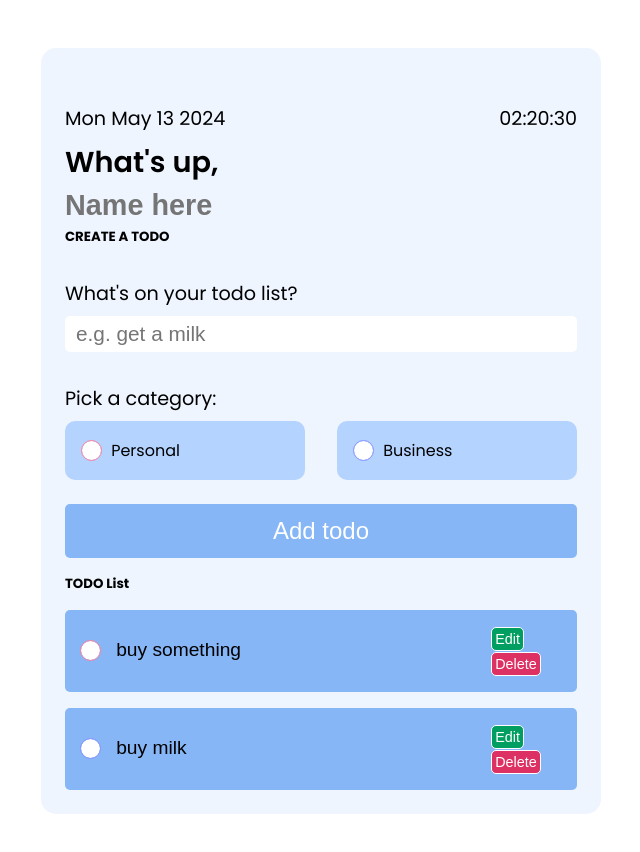
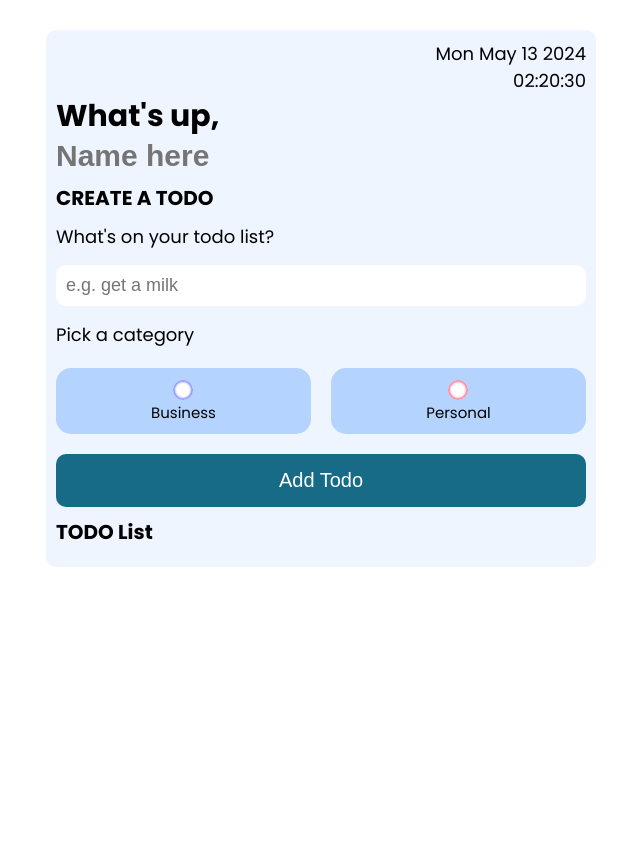
Before and after one commit to Diaaana03/neobis-front-todoList, a plain HTML site: page index.html in a window 1280 px wide. Shown: the whole page, without its empty margins (319-959 px from the left). After the commit the page ends 800 px from the top, so only its background shows below. Drawn offline with Linux system fonts and the light colour scheme.

Commit message:
added functions and i have changed a bit of html and css

```diff
--- a/index.html
+++ b/index.html
@@ -3,7 +3,7 @@
   <head>
     <meta charset="UTF-8" />
     <meta name="viewport" content="width=device-width, initial-scale=1.0" />
-    <title>To Do list</title>
+    <title>ToDo List</title>
     <link rel="stylesheet" href="./style.css" />
     <link rel="preconnect" href="https://fonts.googleapis.com" />
     <link rel="preconnect" href="https://fonts.gstatic.com" crossorigin />
@@ -13,83 +13,57 @@
     />
   </head>
   <body onload="time()">
-    <div class="container">
+    <main>
       <div class="date-hour">
         <p class="date" id="date">date</p>
         <p class="hour" id="hour">hour</p>
       </div>
-      <header>
-        <h1 class="header__name">
-          What's up,
+      <h1 class="header__text">What's up,</h1>
+      <input
+        class="title"
+        type="text"
+        placeholder="Name here"
+        value=""
+        name="title"
+        id="title"
+      />
+      <h2>CREATE A TODO</h2>
+      <form class="todo-form">
+        <label for="task">What's on your todo list?</label>
         <input
           type="text"
-            placeholder="Name here"
-            id="name"
-            class="name__text"
+          name="task"
+          id="task"
+          placeholder="e.g. get a milk"
         />
-        </h1>
-        <h5>CREATE A TODO</h5>
-      </header>
-      <form id="todo-form">
-        <p>What's on your todo list?</p>
-        <div class="form__control">
+        <label class="category__label">Pick a category</label>
+        <div class="category">
+          <div class="categories">
             <input
-            type="text"
-            class="form__text"
-            placeholder="e.g. get a milk"
-            id="todo-input"
+              class="category__radio"
+              type="radio"
+              id="business"
+              name="category"
+              value="business"
             />
-          <p>Pick a category:</p>
-          <div class="form__radio">
-            <div class="radio__buttons">
+            <label for="business">Business</label>
+          </div>
+          <div class="categories">
             <input
+              class="category__radio personal-radio"
               type="radio"
               id="personal"
-                name="personal"
+              name="category"
               value="personal"
             />
-              <label for="personal" class="radio__title">Personal</label>
-            </div>
-            <div class="radio__buttons">
-              <input
-                type="radio"
-                id="business"
-                name="business"
-                value="business"
-              /><label for="business" class="radio__title">Business</label>
+            <label for="personal">Personal</label>
           </div>
         </div>
-          <button type="submit" class="button__submit">Add todo</button>
-        </div>
+        <input type="submit" id="submit__btn" value="Add Todo" />
       </form>
-      <h5 class="tasks__header">TODO List</h5>
-      <div class="todo__tasks">
-        <div class="tasks" id="todo-tasks">
-          <div class="todo__task">
-            <label><input type="checkbox" name="personal" /></label>
-            <span class="personal"></span>
-            <div class="todo__content">
-              <input type="text" value="buy something" />
-            </div>
-            <div class="todo__buttons">
-              <button class="edit">Edit</button>
-              <button class="delete">Delete</button>
-            </div>
-          </div>
-          <div class="todo__task">
-            <label><input type="checkbox" name="business" /></label>
-            <span class="business"></span>
-            <div class="todo__content">
-              <input type="text" value="buy milk" />
-            </div>
-            <div class="todo__buttons">
-              <button class="edit">Edit</button>
-              <button class="delete">Delete</button>
-            </div>
-          </div>
-        </div>
-      </div>
-    </div>
-    <script src="index.js"></script>
+      <h2>TODO List</h2>
+      <div class="tasks"></div>
+    </main>
+    <script src="./index.js"></script>
   </body>
 </html>
--- a/index.js
+++ b/index.js
@@ -1,7 +1,5 @@
-///time
-
+/// Time
 const data = new Date();
-
 const timeElapsed = Date.now();
 const today = new Date(timeElapsed);
 
@@ -21,5 +19,73 @@ function time() {
   document.getElementById("hour").innerHTML = h + ":" + m + ":" + s;
   setTimeout("time()", 500);
 }
+//////////////
+const submitBtn = document.querySelector("#submit__btn");
 
-///time
+const tasks = document.querySelector(".tasks");
+const task = document.querySelector("#task");
+
+submitBtn.addEventListener("click", (event) => {
+  event.preventDefault();
+  if (task.value) {
+    const newTask = document.createElement("div");
+    newTask.className = "task-container";
+
+    const input = document.createElement("input");
+    input.className = "task-result";
+    input.value = task.value;
+    input.disabled = true;
+
+    //Add
+    const editBtn = document.createElement("button");
+    editBtn.className = "edit";
+    editBtn.textContent = "edit";
+    const deleteBtn = document.createElement("button");
+    deleteBtn.className = "delete";
+    deleteBtn.textContent = "delete";
+    const completeBtn = document.createElement("input");
+    completeBtn.type = "checkbox";
+    completeBtn.className = "task-complete";
+
+    // Checkboxes
+    const category = document.querySelector(
+      'input[name="category"]:checked'
+    ).value;
+    if (category == "business") {
+      completeBtn.style.boxShadow =
+        "inset 0px 0px 2px 2px var(--btn-color-purple)";
+      completeBtn.classList.add("checkbox-blue");
+    } else {
+      completeBtn.style.boxShadow =
+        "inset 0px 0px 2px 2px var(--btn-color-pink)";
+      completeBtn.classList.add("checkbox-pink");
+    }
+
+    //Delete Button
+    deleteBtn.addEventListener("click", (event) => {
+      event.preventDefault();
+      newTask.remove();
+    });
+
+    //Edit Button
+    editBtn.addEventListener("click", (event) => {
+      event.preventDefault();
+      input.disabled = false;
+    });
+
+    completeBtn.addEventListener("click", (event) => {
+      event.target.checked == true
+        ? (input.style.textDecoration = "line-through")
+        : (input.style.textDecoration = "none");
+    });
+
+    newTask.prepend(completeBtn);
+    newTask.appendChild(input);
+    newTask.appendChild(editBtn);
+    newTask.appendChild(deleteBtn);
+
+    tasks.appendChild(newTask);
+  } else {
+    alert("Pleade write a task");
+  }
+});
--- a/style.css
+++ b/style.css
@@ -1,212 +1,216 @@
+:root {
+  --main-bg-color: #eef5ff;
+  --btn-color-purple: #8b93ff;
+  --btn-color-pink: #fc819e;
+}
+
 * {
   padding: 0;
   margin: 0;
   box-sizing: border-box;
+  border: none;
 }
 
 html {
-  font-size: 10px=1rem;
+  font-size: 10px;
 }
 
 body {
   font-family: "Poppins", sans-serif;
 }
 
-p {
-  margin-top: 2rem;
-  font-size: 1.2rem;
+main {
+  padding: 10px;
+  border-radius: 10px;
+  width: 55rem;
+  margin: 3rem auto;
+  background: var(--main-bg-color);
 }
 
-.container {
-  width: 35rem;
-  background-color: #eef5ff;
-  margin: 3rem auto;
-  border-radius: 15px;
-  padding: 1.5rem;
+.date,
+.hour {
+  font-size: 1.8rem;
+  text-align: right;
 }
 
-/****** Date and Time ********/
-
-.date-hour {
-  display: flex;
-  justify-content: space-between;
-  align-items: center;
-  margin-bottom: 0.5rem;
+.header__text {
+  font-size: 3rem;
+  display: inline;
 }
 
-/****** Name ********/
-
-.header__name {
-  font-size: 1.8rem;
-  font-weight: 600;
+.title {
+  border: none;
+  font-size: 3rem;
+  background: none;
+  font-weight: bolder;
 }
 
-.name__text {
-  font-size: 1.8rem;
-  font-weight: 600;
+.title:focus {
   border: none;
-  background-color: #eef5ff;
-  color: #000;
+  outline: none;
 }
 
-/****** Input ********/
-
-.form__text {
-  font-size: 1.3rem;
-  padding-top: 5px;
-  padding-bottom: 5px;
-  padding-left: 10px;
-  border-radius: 5px;
-  border: 1px solid transparent;
-  margin-top: 0.5rem;
-  width: 32rem;
+h2 {
+  font-size: 2rem;
+  margin: 1rem 0;
 }
 
-/****** Category Buttons ********/
-
-.form__radio {
-  margin-top: 0.5rem;
-  display: flex;
-  justify-content: space-between;
+.todo-form #task {
+  font-size: 1.8rem;
+  padding: 1rem 1rem;
+  width: 100%;
+  margin: 1.5rem 0;
 }
 
-.radio__buttons {
-  border: 1px solid transparent;
-  display: flex;
-  width: 15rem;
-  padding: 1rem;
+.todo-form input {
   border-radius: 10px;
-  background-color: #b4d4ff;
-  align-items: center;
-  cursor: pointer;
+  background: #fff;
 }
 
-input[type="radio"],
-[type="checkbox"] {
-  appearance: none;
-  border-radius: 50%;
-  width: 1.2rem;
-  height: 1.2rem;
-  background-color: #fff;
-  border: 2px solid #fff;
+label {
+  font-size: 1.8rem;
 }
 
-input[name="personal"] {
-  outline: solid 1px #fc819e;
+/* CATEGORY */
+
+.category {
+  display: grid;
+  grid-template-columns: repeat(2, 1fr);
+  justify-content: center;
+  align-items: center;
+  gap: 2rem;
+  margin-top: 20px;
 }
 
-input[name="personal"]:hover {
-  background-color: #fc819e;
-}
-
-input[name="personal"]:checked {
-  background-color: #fc819e;
-}
-
-input[name="business"] {
-  outline: solid 1px #8b93ff;
-}
-
-input[name="business"]:hover {
-  background-color: #8b93ff;
-}
-
-input[name="business"]:checked {
-  background-color: #8b93ff;
-}
-
-.radio__title {
-  padding-left: 10px;
-}
-
-/****** Submit button ********/
-
-.button__submit {
-  font-size: 1.5rem;
-  font-weight: 500;
-  padding: 0.8rem;
-  border-radius: 5px;
-  margin-top: 1.5rem;
-  width: 32rem;
-  background-color: #86b6f6;
-  color: #fff;
-  border: none;
-  cursor: pointer;
-}
-
-.button__submit:hover {
-  background-color: #176b87;
-}
-
-/****** Tasks ********/
-
-.tasks__header {
-  margin-top: 1rem;
-}
-
-.todo__task {
-  display: flex;
-  margin-top: 1rem;
-  background-color: #86b6f6;
-  border-radius: 5px;
-  padding: 1rem;
+.categories {
+  border-radius: 15px;
+  padding: 10px 10px;
+  display: grid;
+  grid-template-rows: repeat(2, 1fr);
+  background-color: #b4d4ff;
+  justify-content: center;
   align-items: center;
 }
 
-.todo__task label {
-  display: flex;
-  margin-right: 1rem;
-  cursor: pointer;
+.categories label {
+  font-size: 1.5rem;
+  text-align: center;
 }
 
-.todo__content input {
-  font-size: 1.2rem;
-  border: none;
-  background-color: #86b6f6;
-  margin-right: 8rem;
+.categories input {
+  appearance: none;
+  border-radius: 50%;
+  outline: none;
+  transition: 0.2s all linear;
+  cursor: pointer;
+  width: 20px;
+  height: 20px;
+  position: relative;
+  left: 50%;
+  transform: translateX(-50%);
+  box-shadow: inset 0px 0px 2px 2px var(--btn-color-purple);
 }
 
-.edit,
-.delete {
-  font-size: 0.9rem;
-  padding: 3px;
+.categories input:before {
+  content: "";
+  display: block;
+  width: 60%;
+  height: 60%;
+  margin: 20% auto;
+  border-radius: 50%;
+}
+
+.categories input:checked:before {
+  background: var(--btn-color-purple);
+}
+
+.personal-radio {
+  box-shadow: inset 0px 0px 2px 2px var(--btn-color-pink) !important;
+}
+
+.personal-radio:checked:before {
+  background: var(--btn-color-pink) !important;
+}
+
+/********* Button submit *****/
+
+#submit__btn {
+  margin-top: 20px;
+  cursor: pointer;
+  font-size: 2rem;
+  padding: 15px;
+  width: 100%;
+  background-color: #176b87;
   color: #fff;
-  border-radius: 5px;
-  border: 1px solid;
+}
+
+/* COMPLETE TASK */
+
+.task-container {
+  margin: 15px 0;
+  display: flex;
+  border-radius: 15px;
+  padding: 8px 16px;
+}
+
+.task-complete {
+  width: auto;
+}
+
+.task-result {
+  font-size: 1.8rem;
+  padding: 10px 10px;
+  width: 100%;
+  background: none;
+}
+
+.task-result:focus {
+  border: none;
+  outline: none;
+}
+
+.task-container button {
+  color: #fff;
+  border-radius: 10px;
   cursor: pointer;
+  padding: 5px 20px;
 }
 
 .edit {
   background-color: #009e60;
-  margin-right: 0.5rem;
+  color: #fff !important;
+  margin: 0 10px;
+  font-size: 1.5rem;
 }
 
 .delete {
   background-color: #de3163;
+  font-size: 1.5rem;
 }
 
-/* .todo__tasks,
-.tasks {
-  margin: 1rem 0;
+.task-complete {
+  margin: auto 0;
+  appearance: none;
+  cursor: pointer;
+  border-radius: 50%;
+  aspect-ratio: 1/1;
+  height: 24px;
+  transition: 0.2s all linear;
+  outline: none;
 }
 
-.todo__tasks,
-.todo__task {
-  display: flex;
-  align-items: center;
-  padding: 1rem;
-  margin-bottom: 1rem;
-  border-radius: 5px;
-  background-color: #b4d4ff;
+.task-complete:before {
+  content: "";
+  display: block;
+  width: 60%;
+  height: 60%;
+  margin: 5px auto;
+  border-radius: 50%;
 }
 
-.todo__task label {
-  display: block;
-  margin-right: 1rem;
-  cursor: pointer;
+.checkbox-blue:checked:before {
+  background: var(--btn-color-purple) !important;
 }
-
-.todo__task,
-.todo__content {
-  flex: 1 1 0%;
-} */
+.checkbox-pink:checked:before {
+  background: var(--btn-color-pink) !important;
+}
```
Lines whose indentation alone changed are shown as unchanged.
